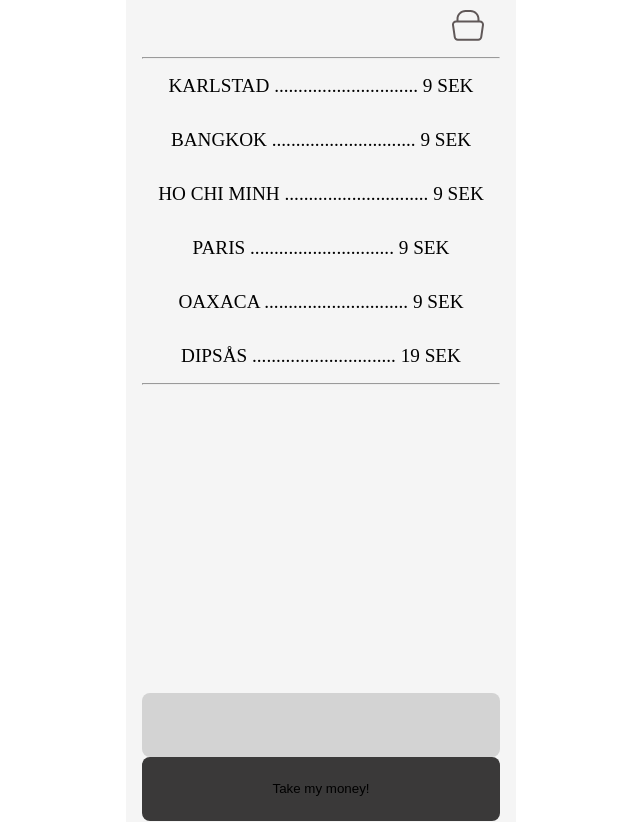
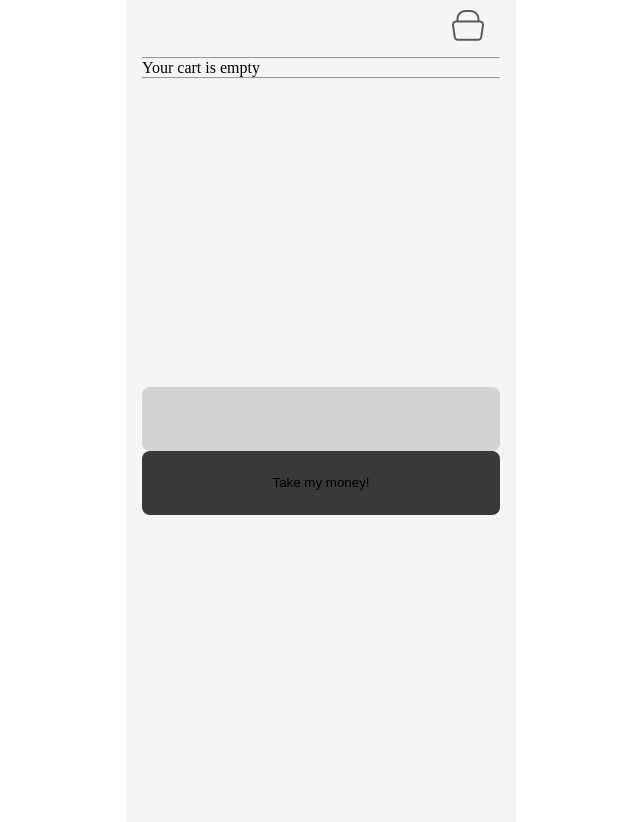
Before and after one commit to alexander-p1/YumYumGimmeSum, a React (Vite) app: page /order in a window 1280 px wide. Shown: the whole page, without its empty margins (319-959 px from the left). Built offline with nearby package versions, Linux system fonts and the light colour scheme.

Commit message:
lite skit

```diff
--- a/src/Components/Menu.jsx
+++ b/src/Components/Menu.jsx
@@ -5,9 +5,11 @@ import union from '../assets/Union.svg'
 import { Navigate, useNavigate } from "react-router-dom";
 import { postKey, createTenant, fetchMenu } from '../features/apiSlice';
 import { useDispatch, useSelector } from "react-redux";
+import { addToCart } from '../features/orderSlice';
 
 const Menu = () => {
   const dispatch = useDispatch();
+  const navigate = useNavigate();
   const { menu, loading } = useSelector(state => state.api);
 
   const wontons = menu.wontons || [];
@@ -50,7 +52,7 @@ const Menu = () => {
   }, [dispatch]);
 
 
-  const navigate = useNavigate();
+
   const handleClick = () => {
     navigate('/Order')
   }
@@ -81,6 +83,7 @@ const Menu = () => {
                   </div>
                   <span>{food.description}</span>
                   <div className="ingredients">{Array.isArray(food.ingredients) ? food.ingredients.join(', ') : food.ingredients}</div>
+                  <button onClick={() => dispatch(addToCart(food))}>Add to Cart</button>
                 </li>
                 {index !== wontons.length - 1 && <hr />}
               </React.Fragment>
@@ -104,6 +107,7 @@ const Menu = () => {
                   </div>
                   <span> {drink.description} </span>
                   <div className="ingredients">{Array.isArray(drink.ingredients) ? drink.ingredients.join(', ') : drink.ingredients}</div>
+                  <button onClick={() => dispatch(addToCart(drink))}>Add to Cart</button>
                 </li>
                 {index !== drinks.length - 1 && <hr />}
               </React.Fragment>
@@ -127,6 +131,7 @@ const Menu = () => {
                   </div>
                   <span> {dip.description} </span>
                   <div className="ingredients">{Array.isArray(dip.ingredients) ? dip.ingredients.join(', ') : dip.ingredients}</div>
+                  <button onClick={() => dispatch(addToCart(dip))}>Add to Cart</button>
                 </li>
                 {index !== dips.length - 1 && <hr />}
               </React.Fragment>
--- a/src/Components/Order.jsx
+++ b/src/Components/Order.jsx
@@ -3,10 +3,14 @@ import "/src/styling/Order.scss"
 import union from '../assets/Union.svg'
 import Menu from './Menu'
 import { Navigate, useNavigate } from "react-router-dom";
+import { useSelector, useDispatch } from 'react-redux';
+import { removeFromCart } from '../features/orderSlice';
 
 const Order = () => {
+  const navigate = useNavigate();
+  const dispatch = useDispatch();
+  const { cartItems, totalAmount } = useSelector(state => state.order);
 
-  const navigate = useNavigate();
     const handleClick = () => {
       navigate('/eta')
     }
@@ -16,68 +20,40 @@ const Order = () => {
       <nav className="cart"><img src={union} alt="" /></nav>
       <section className='orderSection'>
         <hr />
+        {cartItems.length > 0 ? (
           <ul className="menuOrderList">
-            {foods.map((food) => (
-              <React.Fragment key={food.id}>
+            {cartItems.map((item) => (
+              <React.Fragment key={item.id}>
                 <li className="menuItem">
                   <div className="menuItemHeader">
-                    <span className="foodName">{food.name} </span>
+                    <span className="foodName">{item.name} x {item.quantity}</span>
                       <span className="dots">..............................</span>
-                      <span className="foodPrice"> {food.price} </span>
+                      <span className="foodPrice"> {item.price * item.quantity} </span>
                   </div>
+                  <button onClick={() => dispatch(removeFromCart(item.id))}>Remove</button>
                 </li>
               </React.Fragment>
             ))}
           </ul>
+        ) : (
+          <p className="emptyCart">Your cart is empty</p>
+        )}
         <hr />
+
       </section>
 
       <section>
             <footer className='orderFooter'>
               <p className='totalAmount'></p>
-              <button className='takeMyMoney' onClick={handleClick}>Take my money!</button>
+              <button className='takeMyMoney'
+              onClick={handleClick}
+              >
+                Take my money!
+                </button>
             </footer>
       </section>
     </div>
   )
 }
 
-const foods = [
-  {
-    id: 1,
-    name: "KARLSTAD",
-    price: "9 SEK",
-    ingredients: "kantarell, scharlottenlök, morot, bladpersilja",
-  },
-  {
-    id: 2,
-    name: "BANGKOK",
-    price: "9 SEK",
-    ingredients: "morot, salladslök, chili, kokos, lime, koriander",
-  },
-  {
-    id: 3,
-    name: "HO CHI MINH",
-    price: "9 SEK",
-    ingredients: "kål, salladslök, chili, vitlök, ingefära, tofu",
-  },
-  {
-    id: 4,
-    name: "PARIS",
-    price: "9 SEK",
-    ingredients: "kål, chevré, honung, basilika, valnötspasta",
-  },
-  {
-    id: 5,
-    name: "OAXACA",
-    price: "9 SEK",
-    ingredients: "majs, tomat, rostade ärtor, vitlök, lime",
-  },
-  {
-    id: 6,
-    name: "DIPSÅS",
-    price: "19 SEK",
-  },
-];
-
 export default Order
--- a/src/features/apiSlice.js
+++ b/src/features/apiSlice.js
@@ -72,7 +72,6 @@ export const fetchMenu = createAsyncThunk (
                 throw new Error(errorData.message || 'Failed to fetch menu');
             }
             const data = await response.json();
-            // console.log("Menu data:", data);
             return data;
         } catch (error) {
             return thunkAPI.rejectWithValue(error.message);
--- /dev/null
+++ b/src/features/orderSlice.js
@@ -0,0 +1,48 @@
+import { createSlice } from "@reduxjs/toolkit";
+
+const orderSlice = createSlice({
+    name: 'order',
+    initialState: {
+        cartItems: [],
+        totalAmount: 0,
+    },
+    reducers: {
+        addToCart: (state, action) => {
+            const itemExists = state.cartItems.find(item => item.id === action.payload.id);
+            if (itemExists) {
+              // If item already exists, increase quantity
+              itemExists.quantity += 1;
+            } else {
+              // Otherwise add new item with quantity 1
+              state.cartItems.push({ ...action.payload, quantity: 1 });
+            }
+            // Recalculate total
+            state.totalAmount = state.cartItems.reduce(
+              (total, item) => total + item.price * item.quantity,
+              0
+            );
+          },
+          removeFromCart: (state, action) => {
+            const itemIndex = state.cartItems.findIndex(item => item.id === action.payload);
+            if (state.cartItems[itemIndex].quantity > 1) {
+              // If more than 1, just reduce quantity
+              state.cartItems[itemIndex].quantity -= 1;
+            } else {
+              // If only 1 left, remove from cart
+              state.cartItems = state.cartItems.filter(item => item.id !== action.payload);
+            }
+            // Recalculate total
+            state.totalAmount = state.cartItems.reduce(
+              (total, item) => total + item.price * item.quantity,
+              0
+            );
+          },
+          clearCart: (state) => {
+            state.cartItems = [];
+            state.totalAmount = 0;
+          }
+        }
+      });
+
+      export const { addToCart, removeFromCart, clearCart, orderReducer } = orderSlice.actions;
+      export default orderSlice.reducer;
--- a/src/features/store.js
+++ b/src/features/store.js
@@ -1,9 +1,11 @@
 import { configureStore } from '@reduxjs/toolkit';
 import apiReducer from '../features/apiSlice';
+import orderReducer from '../features/orderSlice';
 
 const store = configureStore ({
     reducer: {
         api: apiReducer,
+        order: orderReducer,
     },
 })
 
```
